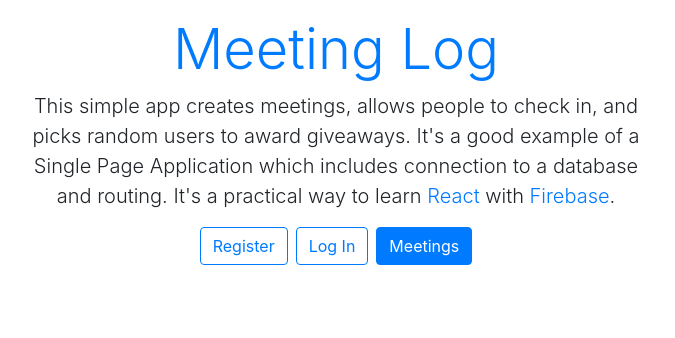
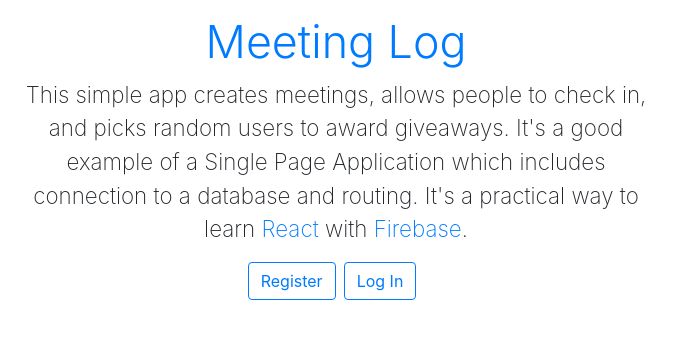
Before and after one commit to Shailendra9k/Meeting-Log, a React (Create React App) app: page / in a window 1280 px wide. Shown: the top 338 px of the page, without its empty margins (304-979 px from the left). Built offline with nearby package versions, Linux system fonts and the light colour scheme.

Commit message:
user configuration

```diff
--- a/src/App.js
+++ b/src/App.js
@@ -2,8 +2,16 @@ import React, { Component } from "react";
 import Home from "./Home";
 
 class App extends Component {
+  constructor(props) {
+    super(props);
+
+    this.state = {
+      user: null
+    };
+  }
+
   render() {
-    return <Home />;
+    return <Home user={this.state.user} />;
   }
 }
 
--- a/src/Home.js
+++ b/src/Home.js
@@ -2,12 +2,24 @@ import React, { Component } from "react";
 
 class Home extends Component {
   render() {
+    const { user } = this.props;
+    const biggerLead = {
+      fontSize: 1.4 + "em",
+      fontWeight: 200
+    };
     return (
       <div className="container text-center">
         <div className="row justify-content-center">
           <div className="col-10 col-md-10 col-lg-8 col-xl-7">
-            <div className="display-4 text-primary mt-3 mb-2">Meeting Log</div>
-            <p className="lead">
+            <div
+              className="display-4 text-primary mt-3 mb-2"
+              style={{
+                fontSize: 2.8 + "em"
+              }}
+            >
+              Meeting Log
+            </div>
+            <p className="lead" style={biggerLead}>
               This simple app creates meetings, allows people to check in, and
               picks random users to award giveaways. It's a good example of a
               Single Page Application which includes connection to a database
@@ -16,15 +28,22 @@ class Home extends Component {
               <a href="https://firebase.google.com">Firebase</a>.
             </p>
 
+            {user == null && (
+              <span>
                 <a href="/register" className="btn btn-outline-primary mr-2">
                   Register
                 </a>
                 <a href="/login" className="btn btn-outline-primary mr-2">
                   Log In
                 </a>
+              </span>
+            )}
+
+            {user && (
               <a href="/meetings" className="btn btn-primary">
                 Meetings
               </a>
+            )}
           </div>{" "}
           {/* columns */}
         </div>
```
Lines whose indentation alone changed are shown as unchanged.
